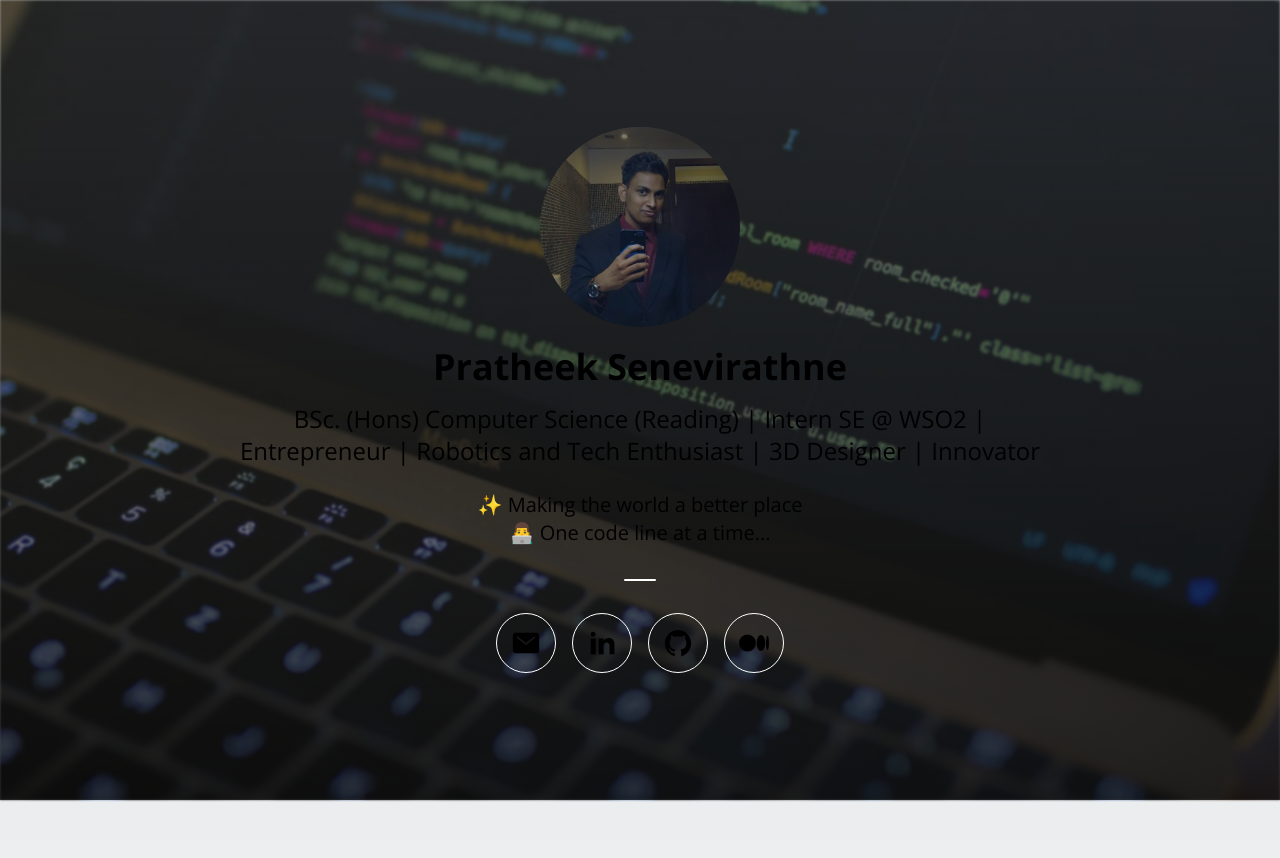
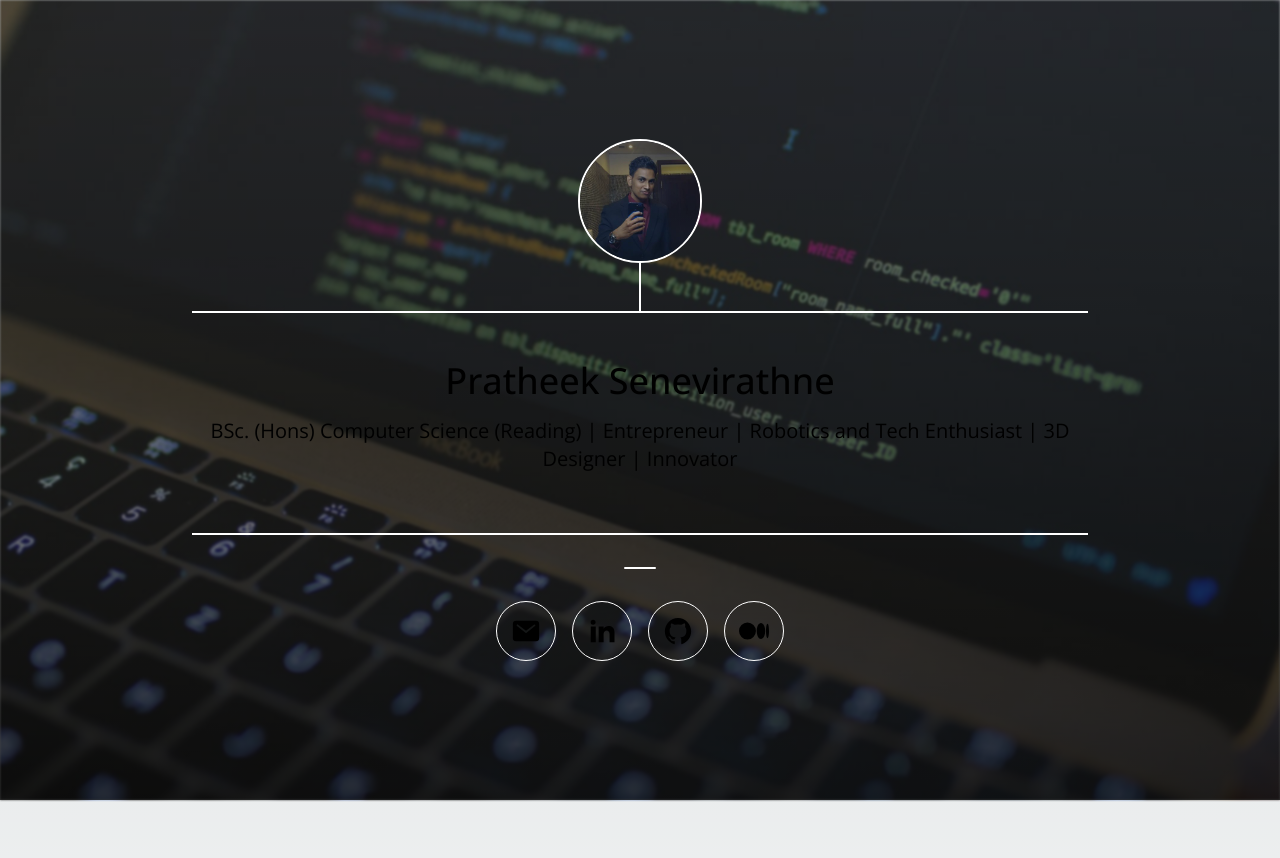
Before and after one commit to lilRaptor99/site, a Next.js app: page / in a window 1280 px wide. Shown: the top 858 px of the page. Built offline with nearby package versions, Linux system fonts and the light colour scheme.

Commit message:
Animate header section

```diff
--- a/pages/index.tsx
+++ b/pages/index.tsx
@@ -9,10 +9,26 @@ import { RiLinkedinFill } from 'react-icons/ri';
 
 import HeaderLink from './components/HeaderLink';
 import Head from 'next/head';
+import { useEffect, useState } from 'react';
 
 const openSans = Open_Sans({ subsets: ['latin'] });
 
 export default function Home() {
+  const [animationClass, setAnimationClass] = useState('h-0');
+  const [animationClass2, setAnimationClass2] = useState('opacity-0');
+
+  useEffect(() => {
+    setTimeout(() => {
+      setAnimationClass('h-56');
+    }, 200);
+  }, []);
+
+  useEffect(() => {
+    setTimeout(() => {
+      setAnimationClass2('opacity-100');
+    }, 520);
+  }, []);
+
   return (
     <div className={`${openSans.className}`}>
       <Head>
@@ -32,34 +48,37 @@ export default function Home() {
         {/* Background Overlay */}
         <div className='absolute -z-10 top-0 left-0 bg-gradient-to-t from-black/75 to-black/20 h-full w-full'></div>
 
-        <div className='px-5 grid place-content-center min-h-screen'>
-          <div>
-            <div className='flex justify-center mb-5'>
+        <div className='relative min-h-screen'>
+          <div className='absolute top-1/2 left-0 w-full -translate-y-1/2'>
+            <div className='flex justify-center border-2 border-white rounded-full w-fit mx-auto'>
               <div className='relative'>
                 <Image
-                  height={200}
-                  width={200}
+                  height={120}
+                  width={120}
                   alt='Profile Image'
                   src={profilePic}
                   className='rounded-full -z-10 brightness-75'
                   placeholder='blur'
                   priority
                 />
-                <div className='absolute top-0 left-0 h-[200px] w-[200px] bg-gradient-to-b from-black/40 to-transparent rounded-full'></div>
+                <div className='absolute top-0 left-0 h-[120px] w-[120px] bg-gradient-to-b from-black/20 to-transparent rounded-full'></div>
               </div>
             </div>
 
-            <h1 className='text-4xl font-bold text-center mb-4'>Pratheek Senevirathne</h1>
+            <div className='h-12 border border-white w-0 mx-auto'></div>
 
-            <h2 className='text-2xl text-center max-w-[60ch] mb-6'>
-              BSc. (Hons) Computer Science (Reading) | Intern SE @ WSO2 | Entrepreneur | Robotics
-              and Tech Enthusiast | 3D Designer | Innovator
-            </h2>
+            <div
+              className={`border-t-2 border-b-2 border-white max-w-4xl mx-auto transition-all duration-500 ${animationClass}`}
+            >
+              <div className={`transition-opacity duration-200 ${animationClass2} py-12`}>
+                <h1 className='text-4xl font-medium text-center mb-4'>Pratheek Senevirathne</h1>
 
-            <p className='text-xl text-center'>
-              ✨ Making the world a better place <br />
-              👨‍💻 One code line at a time...
-            </p>
+                <h2 className='text-xl text-center'>
+                  BSc. (Hons) Computer Science (Reading) | Entrepreneur | Robotics and Tech
+                  Enthusiast | 3D Designer | Innovator
+                </h2>
+              </div>
+            </div>
 
             <div className='flex justify-center my-8'>
               <div className='w-8 h-0.5 bg-white rounded-full'></div>
```
